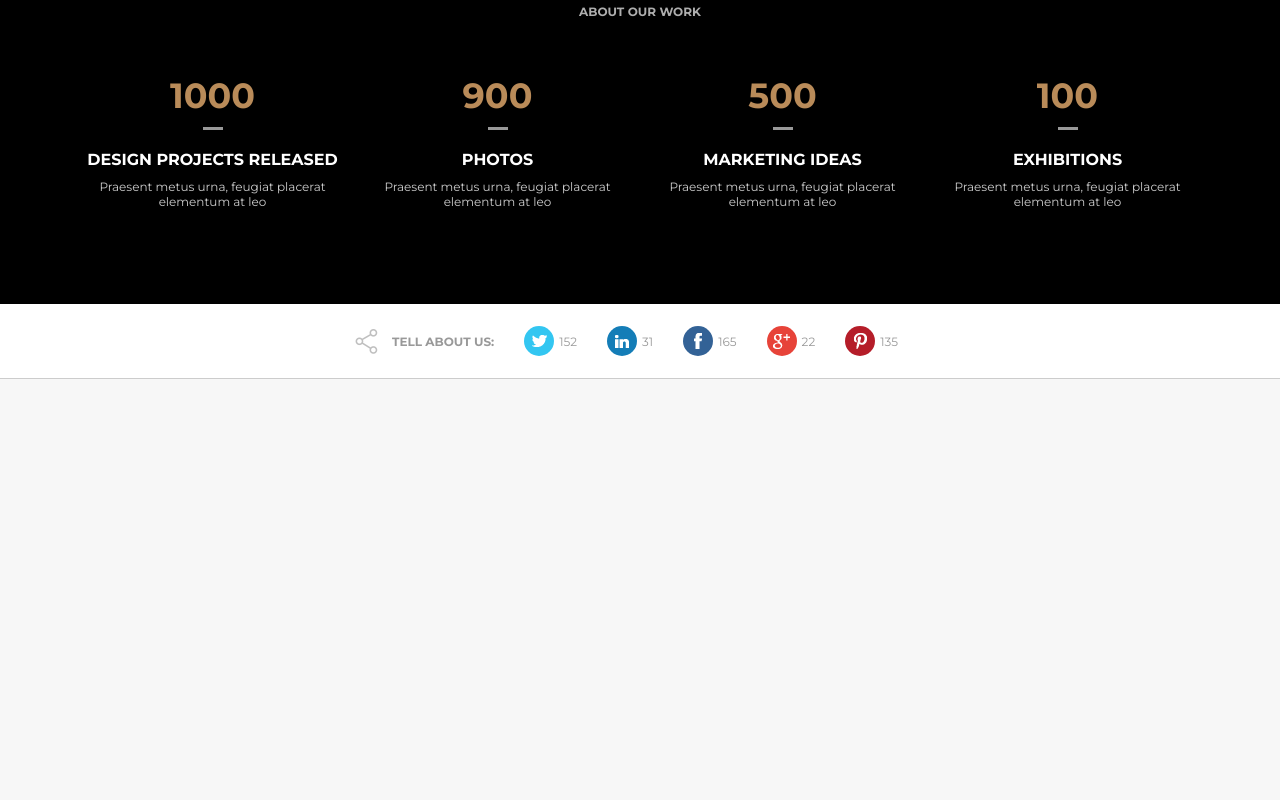
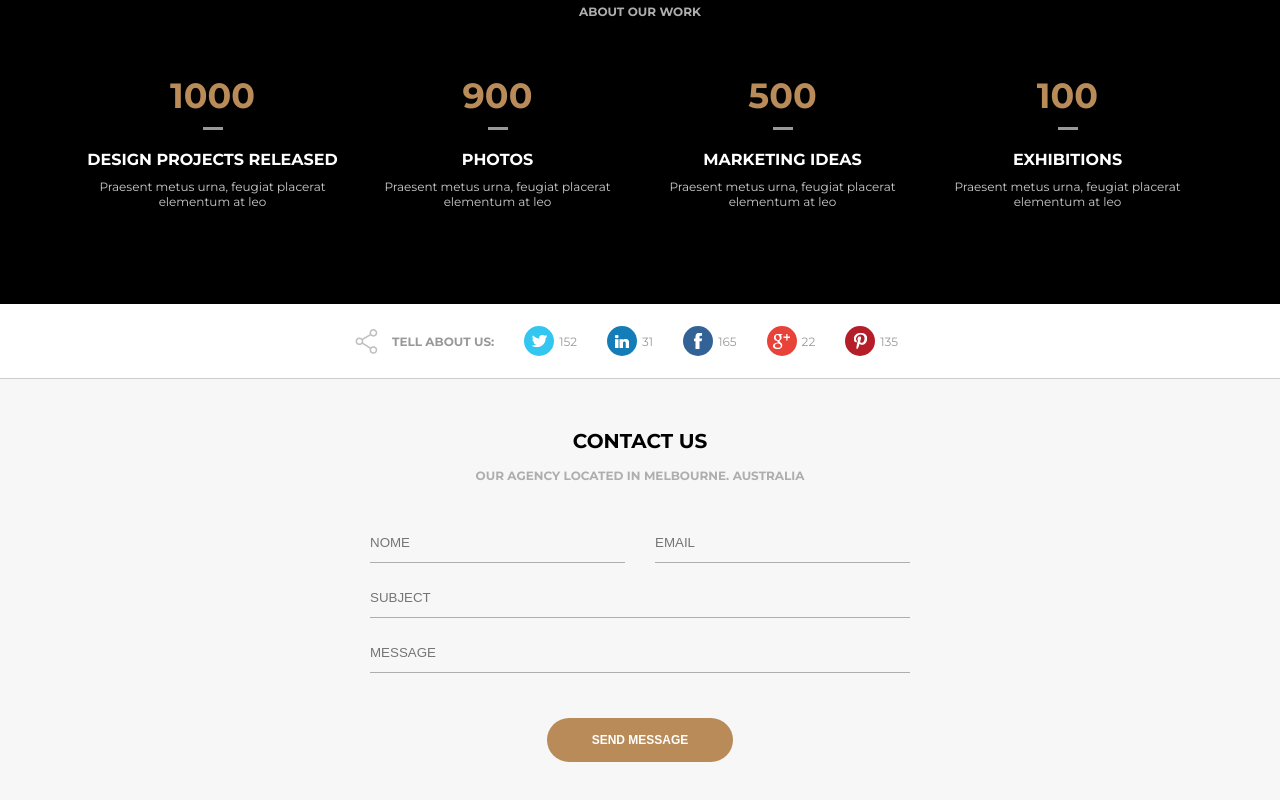
Before and after one commit to LukasGuimaro/Projeto-Awax, a plain HTML site: page index.html in a window 1280 px wide. Shown: the part 5706-6506 px from the top of the page. Before the commit the page ends 6085 px from the top, so only its background shows below. Drawn offline with Linux system fonts and the light colour scheme.

Commit message:
contact us

```diff
--- a/assets/css/style.css
+++ b/assets/css/style.css
@@ -782,3 +782,55 @@ header {
     background-color: #b51d29;
     margin-right: 5px;
 }
+
+.section-contact {
+    width: 100%;
+    display: flex;
+    flex-direction: column;
+    gap: 15px;
+}
+
+.section-contact .contact-line {
+    margin: auto;
+    width: 540px;
+    gap: 30px;
+}
+
+.section-contact .contact-line-one {
+    margin: auto;
+    width: 540px;
+    display: flex;
+    justify-content: space-between;
+}
+
+.section-contact .contact-line-one input {
+    width: 255px;
+    border-top: none;
+    border-right: none;
+    border-left: none;
+    border-bottom: 1px solid #aeaeae;
+    background-color: #f7f7f7;
+    height: 40px;
+    text-transform: uppercase;
+    outline: none;
+    color: #555;
+}
+
+.section-contact .contact-line input {
+    width: 100%;
+    border-top: none;
+    border-right: none;
+    border-left: none;
+    border-bottom: 1px solid #aeaeae;
+    background-color: #f7f7f7;
+    height: 40px;
+    text-transform: uppercase;
+    outline: none;
+    color: #555;
+}
+
+.section-contact button {
+    border: none;
+    margin: auto;
+    margin-top: 30px;
+}
--- a/index.html
+++ b/index.html
@@ -507,6 +507,27 @@
                 <p>135</p>
             </div>
         </div>
+        <section class="default">
+            <div class="section-title">Contact Us</div>
+            <div class="section-desc">Our Agency Located in Melbourne. Australia</div>
+            <div class="section-body">
+                <form action="contact" method="post">
+                <div class="section-contact">
+                     <div class="contact-line-one">
+                        <input type="text" minlength="4" required placeholder="Nome">
+                        <input type="email" minlength="4" required placeholder="Email">
+                     </div>
+                     <div class="contact-line">
+                        <input type="text" minlength="4" required placeholder="Subject">
+                     </div>
+                     <div class="contact-line">
+                        <input type="textarea" minlength="4" required placeholder="Message">
+                     </div>
+                     <button class="buttom">Send Message</button>
+                </div>
+                </form>
+            </div>
+        </section>
     </main>
     <footer>
 
```
